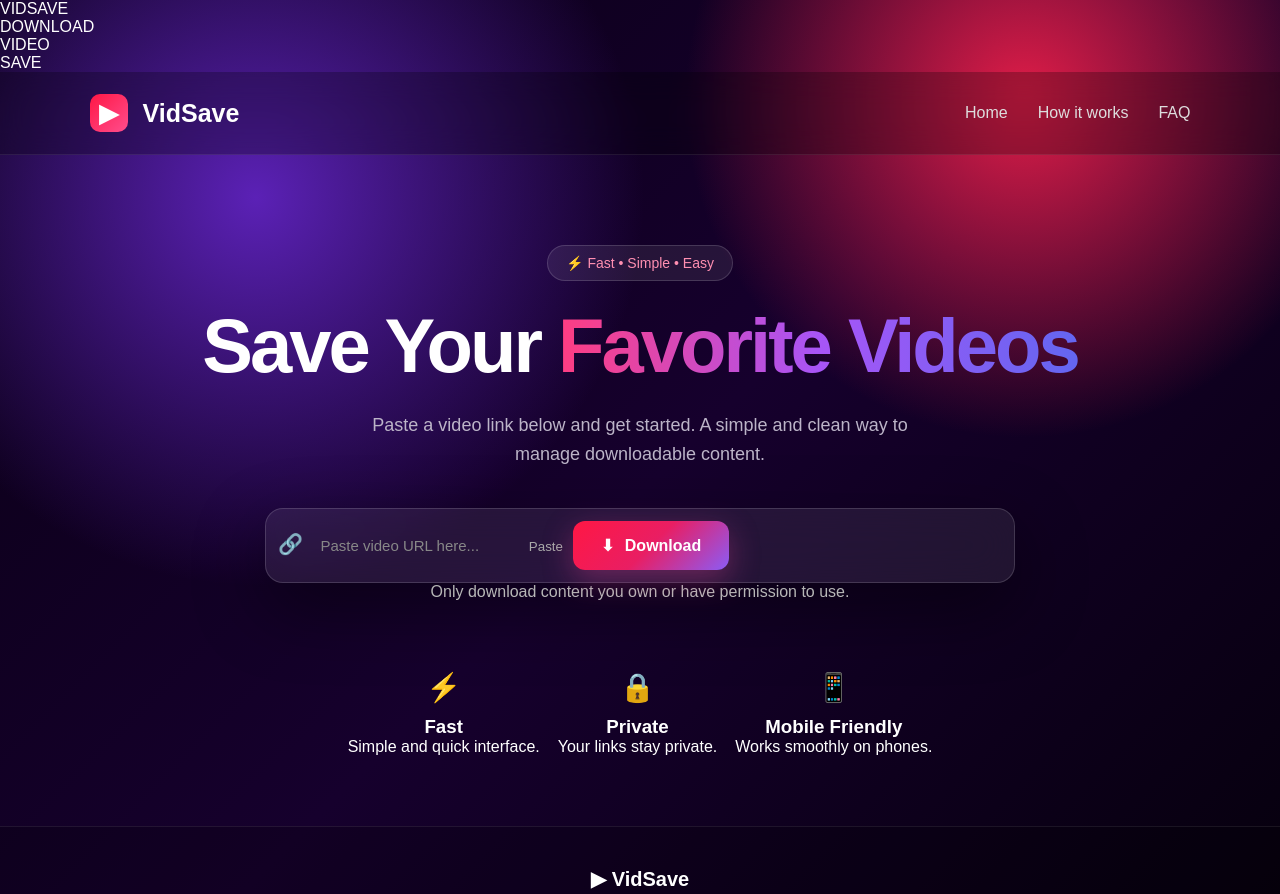
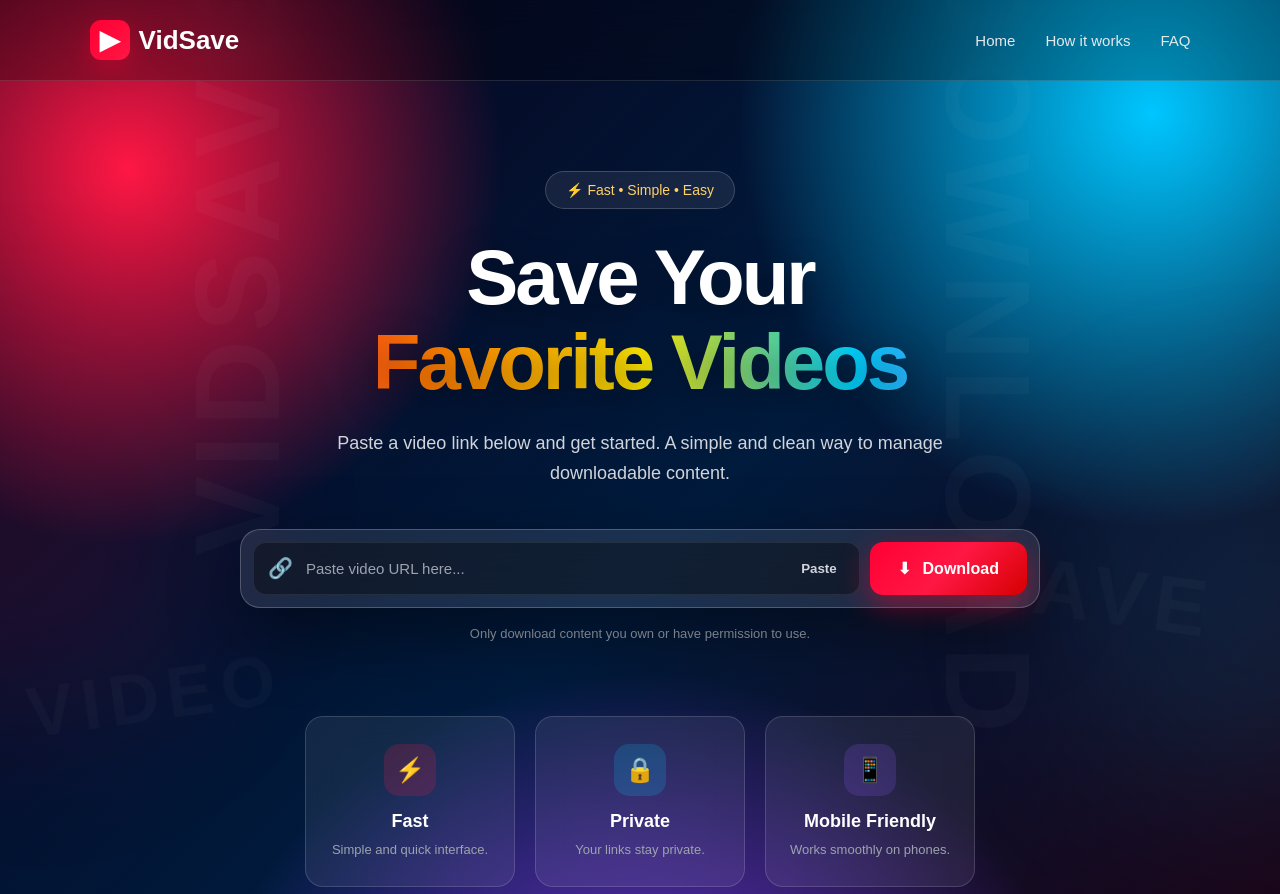
Before and after one commit to kaunainhaider47-stack/Vidsave, a plain HTML site: page index.html in a window 1280 px wide. Shown: the top 894 px of the page. Drawn offline with Linux system fonts and the light colour scheme.

Commit message:
Update Style.css

```diff
--- a/Style.css
+++ b/Style.css
@@ -1,151 +1,313 @@
+
 * {
   margin: 0;
   padding: 0;
   box-sizing: border-box;
 }
 
+html {
+  scroll-behavior: smooth;
+}
+
 body {
   font-family: Arial, Helvetica, sans-serif;
+  min-height: 100vh;
+  color: #ffffff;
+  overflow-x: hidden;
+
   background:
-    radial-gradient(circle at 20% 20%, #5b21b6 0, transparent 30%),
-    radial-gradient(circle at 80% 10%, #e11d48 0, transparent 25%),
-    linear-gradient(135deg, #090014, #16002d 50%, #05000b);
-
-  color: white;
-  min-height: 100vh;
+    radial-gradient(circle at 10% 15%, #ff1744 0%, transparent 25%),
+    radial-gradient(circle at 90% 10%, #00c6ff 0%, transparent 27%),
+    radial-gradient(circle at 50% 100%, #7c3aed 0%, transparent 35%),
+    linear-gradient(135deg, #090018, #001b3d 50%, #22000f);
 }
 
 
-/* NAVBAR */
+/* =========================
+   BACKGROUND DECORATION
+========================= */
+
+body::before {
+  content: "";
+  position: fixed;
+  width: 350px;
+  height: 350px;
+
+  left: -150px;
+  top: 45%;
+
+  background: #ff1744;
+  opacity: 0.12;
+
+  filter: blur(100px);
+
+  border-radius: 50%;
+
+  pointer-events: none;
+}
+
+body::after {
+  content: "";
+  position: fixed;
+  width: 350px;
+  height: 350px;
+
+  right: -150px;
+  top: 55%;
+
+  background: #00c6ff;
+  opacity: 0.12;
+
+  filter: blur(100px);
+
+  border-radius: 50%;
+
+  pointer-events: none;
+}
+
+.bg-text {
+  position: fixed;
+
+  font-size: 120px;
+  font-weight: 900;
+
+  color: rgba(255,255,255,0.025);
+
+  letter-spacing: 8px;
+
+  pointer-events: none;
+
+  user-select: none;
+
+  z-index: 0;
+}
+
+.bg1 {
+  left: -50px;
+  top: 25%;
+
+  transform: rotate(-90deg);
+}
+
+.bg2 {
+  right: -100px;
+  top: 35%;
+
+  transform: rotate(90deg);
+}
+
+.bg3 {
+  left: 2%;
+  bottom: 8%;
+
+  font-size: 70px;
+
+  transform: rotate(-8deg);
+}
+
+.bg4 {
+  right: 5%;
+  bottom: 20%;
+
+  font-size: 80px;
+
+  transform: rotate(8deg);
+}
+
+
+/* =========================
+   NAVBAR
+========================= */
 
 .navbar {
+  position: relative;
+
+  z-index: 10;
+
   width: 100%;
-  padding: 22px 7%;
+
+  padding: 20px 7%;
+
   display: flex;
+
   justify-content: space-between;
+
   align-items: center;
 
-  background: rgba(0, 0, 0, 0.25);
+  background: rgba(0,0,0,0.25);
+
+  border-bottom: 1px solid rgba(255,255,255,0.12);
+
   backdrop-filter: blur(15px);
-
-  border-bottom: 1px solid rgba(255,255,255,0.08);
 }
 
 .logo {
-  font-size: 25px;
+  display: flex;
+
+  align-items: center;
+
+  font-size: 26px;
+
   font-weight: 800;
 }
 
-.logo span {
-  display: inline-flex;
-  width: 38px;
-  height: 38px;
+.logo-icon {
+  display: flex;
 
   align-items: center;
+
   justify-content: center;
 
-  border-radius: 10px;
+  width: 40px;
+  height: 40px;
 
-  background: linear-gradient(135deg, #ff1744, #ff4d8d);
+  margin-right: 9px;
 
-  margin-right: 8px;
+  border-radius: 11px;
+
+  background: linear-gradient(
+    135deg,
+    #ff0033,
+    #ff1744
+  );
+
+  box-shadow:
+    0 8px 25px rgba(255,0,50,0.35);
 }
 
 .nav-links {
   display: flex;
+
   gap: 30px;
 }
 
-.nav-links a,
-.footer-links a {
-  color: #ddd;
+.nav-links a {
+  color: #e5e7eb;
+
   text-decoration: none;
+
+  font-size: 15px;
+
+  transition: 0.2s;
 }
 
-.nav-links a:hover,
-.footer-links a:hover {
-  color: #ff4d8d;
+.nav-links a:hover {
+  color: #ff3d61;
 }
 
 
-/* HERO */
+/* =========================
+   HERO
+========================= */
 
 .hero {
-  max-width: 950px;
+  position: relative;
+
+  z-index: 2;
+
+  max-width: 1000px;
+
   margin: auto;
+
+  padding: 90px 20px 80px;
+
   text-align: center;
-
-  padding: 90px 20px 70px;
 }
 
 .badge {
   display: inline-block;
 
-  padding: 9px 18px;
+  padding: 10px 20px;
 
   border-radius: 30px;
 
   background: rgba(255,255,255,0.08);
-  border: 1px solid rgba(255,255,255,0.15);
 
-  color: #ff8fb1;
+  border: 1px solid rgba(255,255,255,0.18);
+
+  color: #ffd166;
 
   font-size: 14px;
 
-  margin-bottom: 25px;
+  margin-bottom: 28px;
+
+  backdrop-filter: blur(10px);
+}
+
+h1 {
+  max-width: 850px;
+
+  margin: auto;
+
+  font-size: clamp(45px, 8vw, 78px);
+
+  line-height: 1.03;
+
+  letter-spacing: -3px;
+
+  font-weight: 900;
+
+  color: white;
+
+  text-shadow:
+    0 10px 35px rgba(0,0,0,0.35);
+}
+
+h1 span {
+  display: block;
+
+  margin-top: 5px;
+
+  background:
+    linear-gradient(
+      90deg,
+      #ff1744,
+      #ff7a00,
+      #ffe600,
+      #00d4ff,
+      #9b5cff
+    );
+
+  -webkit-background-clip: text;
+
+  background-clip: text;
+
+  color: transparent;
+}
+
+.subtitle {
+  max-width: 650px;
+
+  margin: 25px auto 40px;
+
+  color: #d1d5db;
+
+  font-size: 18px;
+
+  line-height: 1.7;
 }
 
 
-h1 {
-  font-size: clamp(42px, 7vw, 76px);
-  line-height: 1.05;
-  font-weight: 800;
-
-  letter-spacing: -3px;
-}
-
-h1 span {
-  background: linear-gradient(
-    90deg,
-    #ff3d81,
-    #a855f7,
-    #6366f1
-  );
-
-  -webkit-background-clip: text;
-  color: transparent;
-}
-
-
-.subtitle {
-  max-width: 600px;
-
-  margin: 25px auto 40px;
-
-  color: #bcb4c8;
-
-  font-size: 18px;
-  line-height: 1.6;
-}
-
-
-/* DOWNLOAD CARD */
+/* =========================
+   DOWNLOAD CARD
+========================= */
 
 .download-card {
-  max-width: 750px;
+  max-width: 800px;
 
   margin: auto;
 
   padding: 12px;
 
   display: flex;
+
   gap: 10px;
 
-  background: rgba(255,255,255,0.08);
+  background: rgba(255,255,255,0.10);
 
-  border: 1px solid rgba(255,255,255,0.15);
+  border: 1px solid rgba(255,255,255,0.22);
 
-  border-radius: 18px;
+  border-radius: 20px;
 
   backdrop-filter: blur(20px);
 
@@ -154,52 +316,71 @@ h1 span {
 }
 
 
-.input-area {
+/* INPUT */
+
+.input-box {
   flex: 1;
 
+  min-width: 0;
+
   display: flex;
+
   align-items: center;
 
-  background: rgba(0,0,0,0.3);
+  background: rgba(0,0,0,0.35);
 
-  border-radius: 12px;
+  border-radius: 13px;
 
-  padding: 0 12px;
+  padding: 0 14px;
+
+  border: 1px solid rgba(255,255,255,0.08);
 }
 
 .link-icon {
   font-size: 20px;
+
   margin-right: 8px;
 }
 
 input {
   flex: 1;
 
+  width: 100%;
+
+  min-width: 0;
+
   border: none;
+
   outline: none;
 
   background: transparent;
 
   color: white;
 
-  padding: 16px 5px;
+  padding: 17px 5px;
 
   font-size: 15px;
 }
 
 input::placeholder {
-  color: #888;
+  color: #9ca3af;
 }
 
+
+/* PASTE */
 
 .paste-btn {
   border: none;
 
   background: transparent;
 
-  color: #aaa;
+  color: #d1d5db;
+
+  font-weight: 600;
 
   cursor: pointer;
+
+  padding: 8px;
 }
 
 .paste-btn:hover {
@@ -207,131 +388,182 @@ input::placeholder {
 }
 
 
+/* =========================
+   RED DOWNLOAD BUTTON
+========================= */
+
 .download-btn {
   border: none;
 
+  min-width: 155px;
+
   padding: 0 28px;
 
-  border-radius: 12px;
+  border-radius: 13px;
 
   background:
     linear-gradient(
       135deg,
+      #ff0033,
       #ff1744,
-      #e91e63,
-      #8b5cf6
+      #d50000
     );
 
   color: white;
 
   font-size: 16px;
 
-  font-weight: 700;
+  font-weight: 800;
 
   cursor: pointer;
 
   box-shadow:
-    0 10px 30px rgba(236,72,153,0.35);
+    0 10px 30px rgba(255,0,45,0.45);
 
-  transition: 0.25s;
+  transition:
+    transform 0.2s,
+    box-shadow 0.2s;
 }
 
 .download-btn:hover {
-  transform: translateY(-2px);
+  transform: translateY(-3px);
 
   box-shadow:
-    0 15px 40px rgba(236,72,153,0.5);
+    0 15px 40px rgba(255,0,45,0.65);
+}
+
+.download-btn:active {
+  transform: scale(0.97);
 }
 
 .download-btn span {
-  margin-right: 6px;
+  margin-right: 7px;
 }
 
 
-.supported {
+/* =========================
+   SMALL TEXT
+========================= */
+
+.small-text {
   margin-top: 18px;
 
-  color: #8f8799;
+  color: #9ca3af;
 
   font-size: 13px;
 }
 
 
-/* FEATURES */
+/* =========================
+   FEATURES
+========================= */
 
 .features {
   display: flex;
 
   justify-content: center;
 
-  gap: 18px;
+  gap: 20px;
 
-  margin-top: 70px;
+  margin-top: 75px;
 }
 
-.feature {
-  width: 190px;
+.feature-card {
+  width: 210px;
 
-  padding: 25px 15px;
+  padding: 27px 18px;
 
-  background: rgba(255,255,255,0.05);
+  background: rgba(255,255,255,0.07);
 
-  border: 1px solid rgba(255,255,255,0.08);
+  border: 1px solid rgba(255,255,255,0.15);
 
   border-radius: 18px;
+
+  backdrop-filter: blur(15px);
 
   transition: 0.25s;
 }
 
-.feature:hover {
-  transform: translateY(-5px);
+.feature-card:hover {
+  transform: translateY(-7px);
 
-  background: rgba(255,255,255,0.08);
+  background: rgba(255,255,255,0.12);
 }
 
 .feature-icon {
-  font-size: 28px;
+  width: 52px;
+  height: 52px;
 
-  margin-bottom: 12px;
+  margin: auto auto 15px;
+
+  display: flex;
+
+  align-items: center;
+
+  justify-content: center;
+
+  border-radius: 15px;
+
+  font-size: 24px;
 }
 
-.feature h3 {
-  margin-bottom: 8px;
+.red {
+  background: rgba(255,23,68,0.18);
 }
 
-.feature p {
-  color: #999;
+.blue {
+  background: rgba(0,198,255,0.18);
+}
+
+.purple {
+  background: rgba(139,92,246,0.20);
+}
+
+.feature-card h3 {
+  margin-bottom: 8px;
+
+  font-size: 18px;
+}
+
+.feature-card p {
+  color: #9ca3af;
 
   font-size: 13px;
+
+  line-height: 1.5;
 }
 
 
-/* FOOTER */
+/* =========================
+   FOOTER
+========================= */
 
 footer {
+  position: relative;
+
+  z-index: 2;
+
   text-align: center;
 
   padding: 40px 20px;
 
-  border-top: 1px solid rgba(255,255,255,0.08);
+  background: rgba(0,0,0,0.30);
 
-  background: rgba(0,0,0,0.2);
+  border-top: 1px solid rgba(255,255,255,0.10);
 }
 
 .footer-logo {
-  font-weight: 700;
+  font-size: 21px;
 
-  font-size: 20px;
+  font-weight: 800;
 
-  margin-bottom: 12px;
+  margin-bottom: 10px;
 }
 
 footer p {
-  color: #777;
+  color: #8f96a3;
 
   font-size: 13px;
-
-  margin-bottom: 15px;
 }
 
 .footer-links {
@@ -339,25 +571,45 @@ footer p {
 
   justify-content: center;
 
-  gap: 20px;
+  gap: 22px;
+
+  margin-top: 15px;
+}
+
+.footer-links a {
+  color: #cbd5e1;
+
+  text-decoration: none;
 
   font-size: 13px;
 }
 
+.footer-links a:hover {
+  color: #ff3d61;
+}
 
-/* MOBILE */
 
-@media (max-width: 650px) {
+/* =========================
+   MOBILE
+========================= */
+
+@media (max-width: 700px) {
+
+  .navbar {
+    padding: 17px 5%;
+  }
 
   .nav-links {
     display: none;
   }
 
   .hero {
-    padding-top: 65px;
+    padding: 65px 15px;
   }
 
   h1 {
+    font-size: 48px;
+
     letter-spacing: -2px;
   }
 
@@ -371,18 +623,39 @@ footer p {
     padding: 10px;
   }
 
+  .input-box {
+    width: 100%;
+  }
+
   .download-btn {
-    padding: 16px;
+    width: 100%;
+
+    padding: 17px;
   }
 
   .features {
     flex-direction: column;
 
     align-items: center;
+
+    margin-top: 55px;
   }
 
-  .feature {
+  .feature-card {
     width: 100%;
+
     max-width: 320px;
   }
-    }
+
+  .bg-text {
+    font-size: 70px;
+  }
+
+  .bg1 {
+    left: -70px;
+  }
+
+  .bg2 {
+    right: -80px;
+  }
+  }
```
